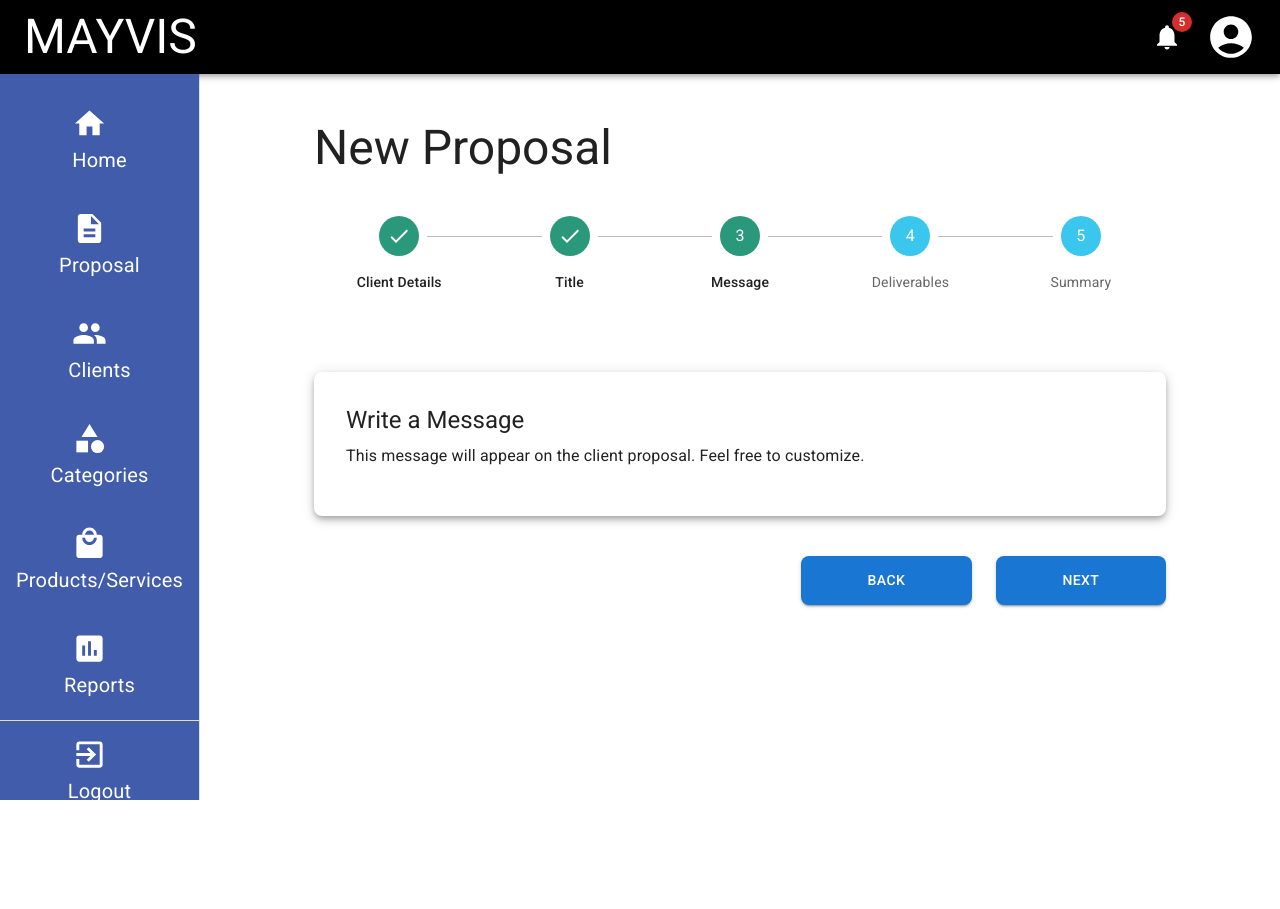
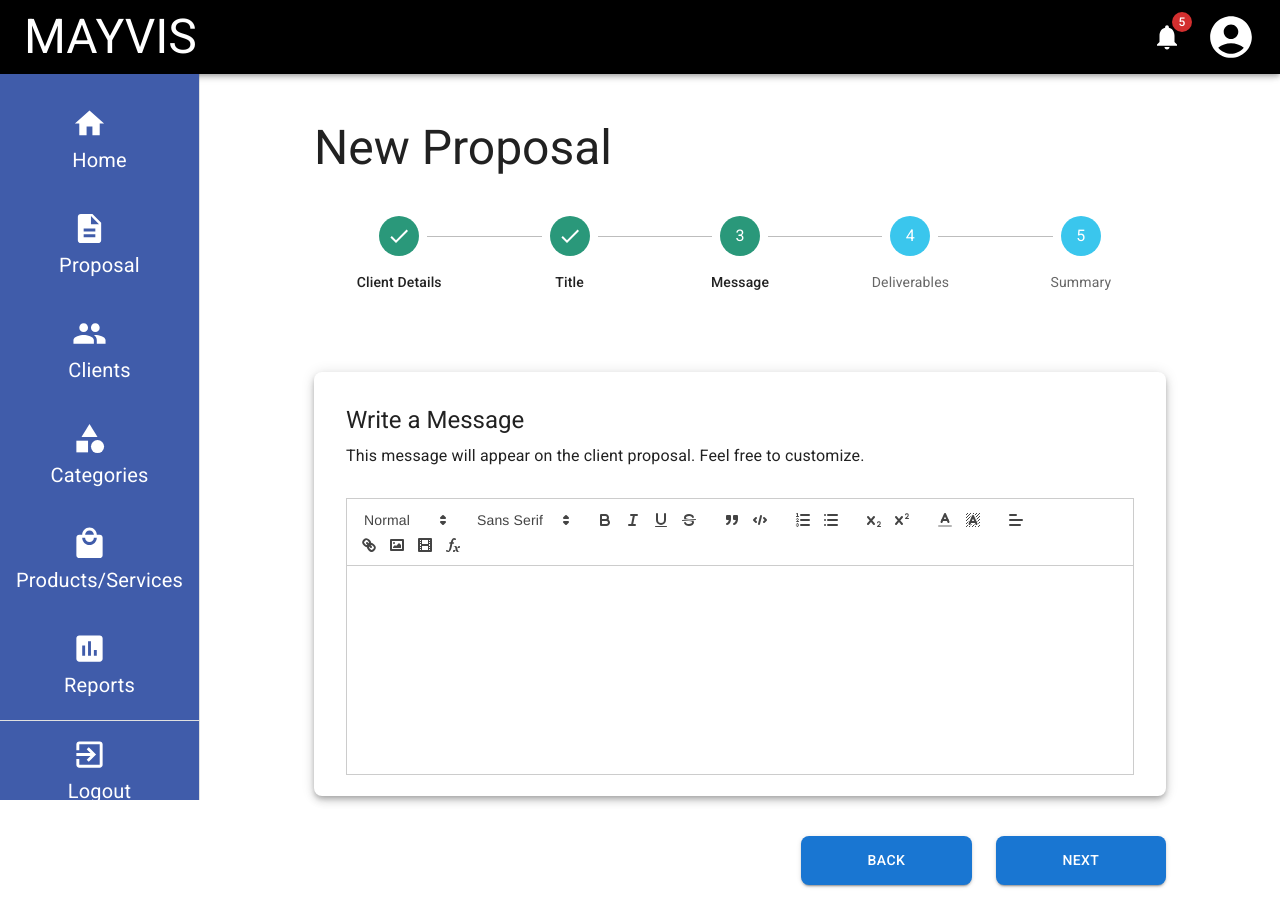
Before and after one commit to capstone-1232/mayvis-a, a Next.js app: page /new-proposal/message in a window 1280 px wide. Before the commit the page ends 800 px from the top, so only its background shows below. Built offline with nearby package versions, Linux system fonts and the light colour scheme.

Commit message:
Added Rich Text Editor and Date Picker Components.

```diff
--- /dev/null
+++ b/components/RTextEditor.js
@@ -0,0 +1,46 @@
+import dynamic from 'next/dynamic';
+import { useState } from 'react';
+import Box from '@mui/material/Box';
+import 'react-quill/dist/quill.snow.css';
+
+const ReactQuill = dynamic(() => import('react-quill'), { ssr: false });
+
+function RTextEditor() {
+  const [value, setValue] = useState('');
+
+  const toolbarOptions = [
+    [{ 'header': [1, 2, 3, 4, 5, 6, false] }],
+    [{ 'font': [] }],
+    ['bold', 'italic', 'underline', 'strike'],
+    ['blockquote', 'code-block'],
+    [{ 'list': 'ordered'}, { 'list': 'bullet' }],
+    [{ 'script': 'sub'}, { 'script': 'super' }],
+    [{ 'color': [] }, { 'background': [] }],
+    [{ 'align': [] }],
+    ['link', 'image', 'video', 'formula']
+  ];
+
+  const modules = {
+    toolbar: toolbarOptions
+  };
+
+  return <>
+    <Box
+        className="myQuillContainer"
+        sx={{
+            height: "35vh",
+            py: "30px"
+        }}
+    >
+        <ReactQuill
+            theme="snow"
+            modules={modules}
+            value={value}
+            onChange={setValue}
+        />
+    </Box>
+  </>
+
+}
+
+export default RTextEditor;
--- /dev/null
+++ b/components/SelectDate.js
@@ -0,0 +1,25 @@
+import React, { useState } from 'react';
+import TextField from '@mui/material/TextField';
+import { DatePicker } from '@mui/x-date-pickers/DatePicker';
+import { LocalizationProvider } from '@mui/x-date-pickers/LocalizationProvider';
+import { AdapterDayjs } from '@mui/x-date-pickers/AdapterDayjs';
+
+function SelectDate() {
+    const [value, setValue] = React.useState(null);
+
+    return (
+        <LocalizationProvider dateAdapter={AdapterDayjs}>
+            <DatePicker
+                label="Date Created *"
+                required
+                value={value}
+                onChange={(newValue) => {
+                    setValue(newValue);
+                }}
+                renderInput={(params) => <TextField {...params} />}
+            />
+        </LocalizationProvider>
+    );
+}
+
+export default SelectDate;
--- a/package.json
+++ b/package.json
@@ -9,18 +9,23 @@
     "lint": "next lint"
   },
   "dependencies": {
+    "@date-io/date-fns": "^3.0.0",
     "@emotion/react": "^11.11.3",
     "@emotion/styled": "^11.11.0",
     "@fontsource/roboto": "^5.0.8",
     "@mui/icons-material": "^5.15.10",
     "@mui/material": "^5.15.10",
+    "@mui/x-date-pickers": "^6.19.6",
     "@react-oauth/google": "^0.12.1",
+    "date-fns": "^3.3.1",
+    "dayjs": "^1.11.10",
     "dotenv": "^16.4.5",
     "mongodb": "^6.4.0",
     "mongoose": "^8.2.0",
     "next": "^14.1.0",
     "react": "^18.2.0",
     "react-dom": "^18.2.0",
+    "react-quill": "^2.0.0",
     "vercel": "^33.5.3"
   },
   "devDependencies": {
--- a/pages/_app.js
+++ b/pages/_app.js
@@ -4,6 +4,8 @@ import '@fontsource/roboto/300.css';
 import '@fontsource/roboto/400.css';
 import '@fontsource/roboto/500.css';
 import '@fontsource/roboto/700.css';
+
+import '../styles/globals.css';
 import DashboardLayout from '@/components/DashboardLayout';
 
 require('dotenv').config();
--- a/pages/new-proposal/client-details.js
+++ b/pages/new-proposal/client-details.js
@@ -40,11 +40,11 @@ const ClientDetails = () => {
         elevation={5}
         sx={{ p: 4, mt: 10, mb: 5, borderRadius: 2 }}
       >
-        <Typography variant='h5' gutterBottom>
+        <Typography variant='h5' sx={{ mb: 5 }} gutterBottom>
           Input your client's information
         </Typography>
         <form onSubmit={handleSubmit}>
-          <Stack spacing={2} sx={{ mb: 2 }}>
+          <Stack spacing={5} sx={{ mb: 5 }}>
             <TextField
               label="Client Company Name"
               name="companyName"
--- a/pages/new-proposal/message.js
+++ b/pages/new-proposal/message.js
@@ -3,6 +3,7 @@ import { useRouter } from 'next/router';
 import { Container, Typography, TextField, Button, Paper, Stack, Box } from '@mui/material';
 
 import NewProposalStepper from '@/components/Stepper';
+import RTextEditor from '@/components/RTextEditor';
 
 const Message = () => {
   const [activeStep, setActiveStep] = useState(2);
@@ -54,7 +55,7 @@ const Message = () => {
         </Typography>
         <form onSubmit={handleSubmit}>
           <Stack spacing={2} sx={{ mb: 2 }}>
-            {/* <RTextEditor /> */}
+            <RTextEditor />
           </Stack>
         </form>
       </Paper>
--- a/pages/new-proposal/title.js
+++ b/pages/new-proposal/title.js
@@ -2,6 +2,7 @@ import React, { useState } from 'react';
 import { useRouter } from 'next/router';
 import { Container, Typography, TextField, Button, Paper, Stack, Box } from '@mui/material';
 
+import SelectDate from '@/components/SelectDate';
 import NewProposalStepper from '@/components/Stepper';
 
 const Title = () => {
@@ -46,11 +47,11 @@ const Title = () => {
         elevation={5}
         sx={{ p: 4, mt: 10, mb: 5, borderRadius: 2 }}
       >
-        <Typography variant='h5' gutterBottom>
+        <Typography variant='h5' sx={{ mb: 5 }} gutterBottom>
           What is the project about?
         </Typography>
         <form onSubmit={handleSubmit}>
-          <Stack spacing={2} sx={{ mb: 2 }}>
+          <Stack spacing={5} sx={{ mb: 2 }}>
             <TextField
               label="Proposal Title"
               name="proposalTitle"
@@ -60,15 +61,7 @@ const Title = () => {
               fullWidth
               required
             />
-            <TextField
-              label="Date"
-              name="proposalDate"
-              value={clientDetails.firstName}
-              onChange={handleChange}
-              variant="outlined"
-              fullWidth
-              required
-            />
+            <SelectDate />
           </Stack>
         </form>
       </Paper>
--- a/styles/globals.css
+++ b/styles/globals.css
@@ -35,3 +35,7 @@ body {
 .justifyContentCenter {
   justify-content: center;
 }
+
+.myQuillContainer .quill {
+  height: 95%;
+}
```
Also changed, not shown: 1 other file (tests, documents, lock files or other folders).
